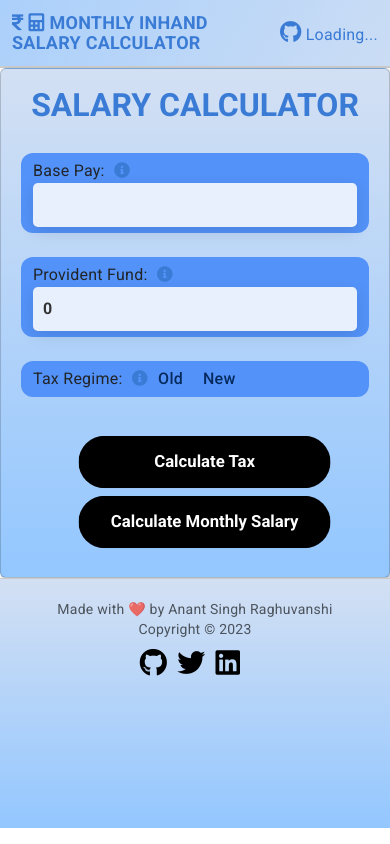
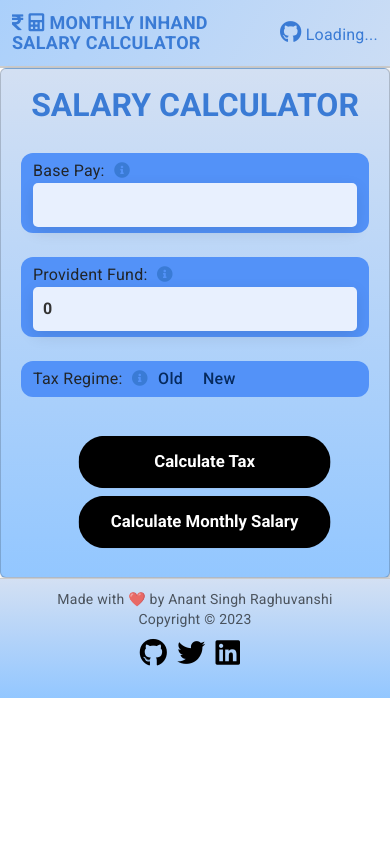
Before and after one commit to anantraghuvanshi/monthly-inhand-salary-calculator, an Angular app: page /salary-calculator in a window 390 px wide. Built offline with nearby package versions, Linux system fonts and the light colour scheme; no server answers.

Commit message:
footer media query added

```diff
--- a/src/app/footer/footer.component.css
+++ b/src/app/footer/footer.component.css
@@ -56,3 +56,24 @@
 .fa-heart {
   color: #0082FF;
 }
+
+/* Media Queries */
+@media screen and (max-width: 600px) {
+  .footer {
+    height: auto;
+    padding: 10px;
+  }
+
+  .fa {
+    font-size: 18px;
+  }
+}
+@media screen and (min-width: 601px) and (max-width: 1200px) {
+  .footer {
+    padding: 15px;
+  }
+
+  .fa {
+    font-size: 18px;
+  }
+}
```
